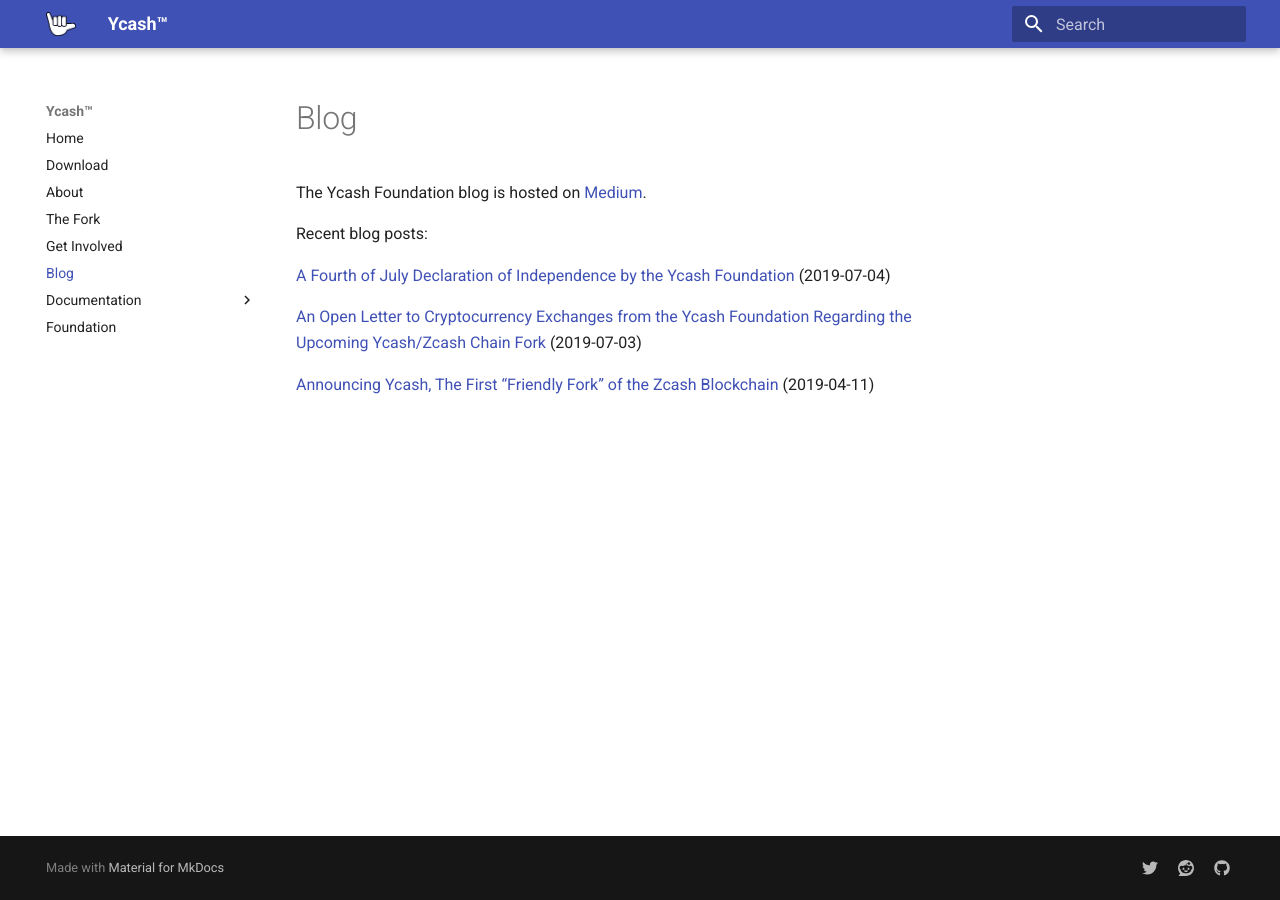
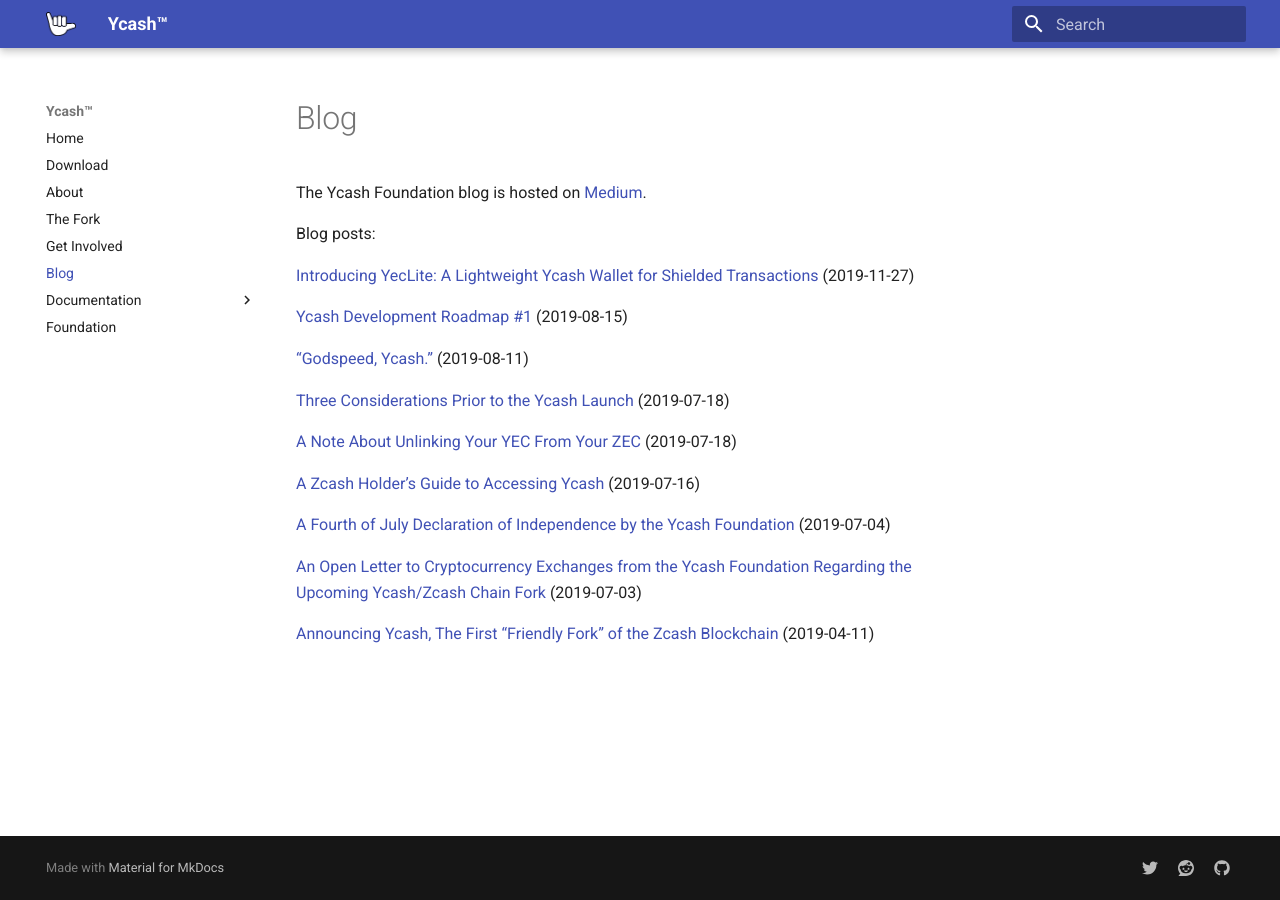
Before and after one commit to ycashfoundation/ycash-website, an MkDocs documentation site: the page built from docs/blog.md, in a window 1280 px wide. Built offline with MkDocs 1.6.1 and Material for MkDocs 9.7.7, drawn with Linux system fonts in a browser that asks for light colours.

```diff
--- a/docs/blog.md
+++ b/docs/blog.md
@@ -1,6 +1,18 @@
 The Ycash Foundation blog is hosted on [Medium](https://medium.com/@YcashFoundation).
 
-Recent blog posts:
+Blog posts:
+
+[Introducing YecLite: A Lightweight Ycash Wallet for Shielded Transactions](https://medium.com/@YcashFoundation/introducing-yeclite-a-lightweight-ycash-wallet-for-shielded-transactions-da0a35138cd4) (2019-11-27)
+
+[Ycash Development Roadmap #1](https://medium.com/@YcashFoundation/ycash-development-roadmap-1-bc80dbeab16b) (2019-08-15)
+
+[“Godspeed, Ycash.”](https://medium.com/@YcashFoundation/godspeed-ycash-68d8c3d07f6) (2019-08-11)
+
+[Three Considerations Prior to the Ycash Launch](https://medium.com/@YcashFoundation/three-considerations-prior-to-the-ycash-launch-eb7d8a9d77b5) (2019-07-18)
+
+[A Note About Unlinking Your YEC From Your ZEC](https://medium.com/@YcashFoundation/a-note-about-unlinking-your-yec-from-your-zec-81be9083c518) (2019-07-18)
+
+[A Zcash Holder’s Guide to Accessing Ycash](https://medium.com/@YcashFoundation/a-zcash-holders-guide-to-accessing-ycash-b944743d72ca) (2019-07-16)
 
 [A Fourth of July Declaration of Independence by the Ycash Foundation](https://medium.com/@YcashFoundation/a-fourth-of-july-declaration-of-independence-by-the-ycash-foundation-4ecf4c1b5239) (2019-07-04)
 
```
Also changed, not shown: docs/download.md (+9 -1 lines).
